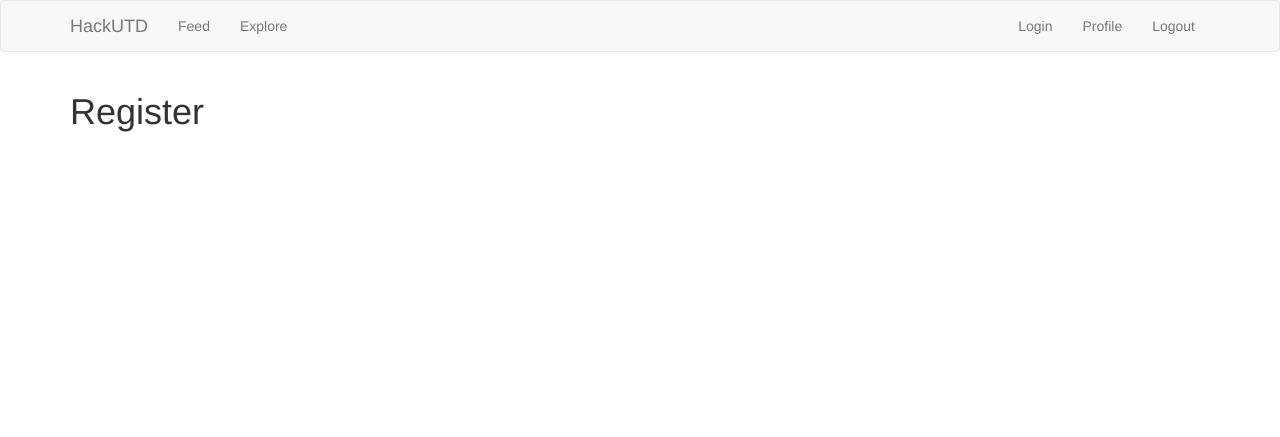
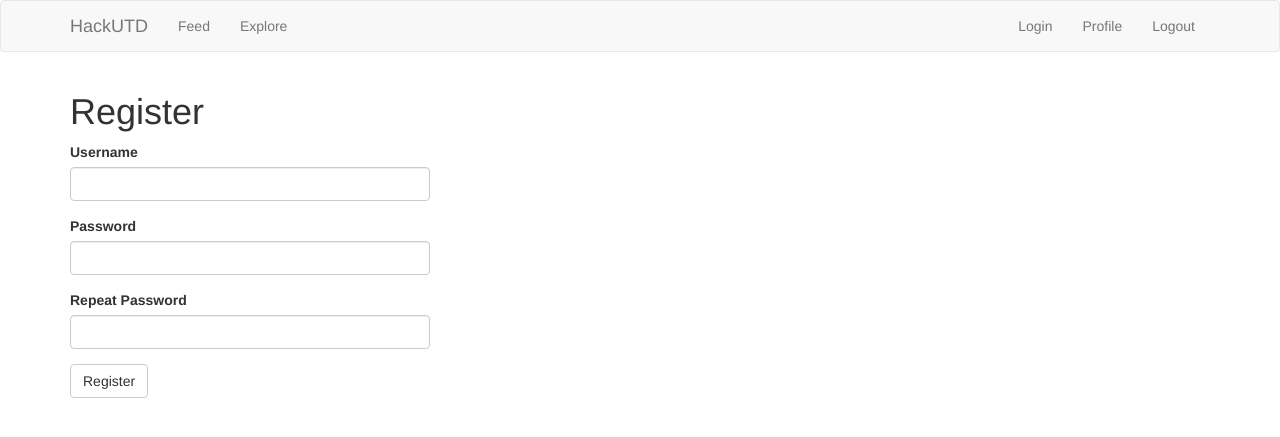
Before and after one commit to rosalogia/comission, a Flask app: page /register in a window 1280 px wide. Shown: the top 437 px of the page. Run offline with Flask 3, Linux system fonts and the light colour scheme; some libraries are stand-ins or nearby versions.

Commit message:
Added registration form

```diff
--- a/hackutd/app/forms.py
+++ b/hackutd/app/forms.py
@@ -1,9 +1,15 @@
 from flask_wtf import FlaskForm
 from wtforms import StringField, PasswordField, BooleanField, SubmitField
-from wtforms.validators import DataRequired
+from wtforms.validators import DataRequired, EqualTo
 
 class LoginForm(FlaskForm):
    username = StringField('Username', validators=[DataRequired()])
    password = PasswordField('Password', validators=[DataRequired()])
    remember_me = BooleanField('Remember Me')
    submit = SubmitField('Sign In')
+
+class RegistrationForm(FlaskForm):
+   username = StringField('Username', validators=[DataRequired()])
+   password = PasswordField('Password', validators=[DataRequired()])
+   password2 = PasswordField('Repeat Password', validators=[DataRequired(), EqualTo('password')])
+   submit = SubmitField('Register')
--- a/hackutd/app/routes.py
+++ b/hackutd/app/routes.py
@@ -1,6 +1,6 @@
 from flask import render_template, flash, redirect, url_for
 from app import app
-from app.forms import LoginForm
+from app.forms import LoginForm, RegistrationForm
 
 @app.route("/")
 @app.route("/index")
@@ -29,4 +29,7 @@ def profile():
 
 @app.route("/register")
 def register():
-    return render_template("register.html", title="Register")
+    form = RegistrationForm()
+    if form.validate_on_submit():
+        return redirect(url_for('index'))
+    return render_template("register.html", title="Register", form=form)
--- a/hackutd/app/templates/register.html
+++ b/hackutd/app/templates/register.html
@@ -1,5 +1,12 @@
 {% extends "base.html" %}
 
+{% import "bootstrap/wtf.html" as wtf %}
+
 {% block app_content %}
-<h1>Register</h1>
+    <h1>Register</h1>
+    <div class="row">
+        <div class="col-md-4">
+            {{ wtf.quick_form(form) }}
+        </div>
+    </div>
 {% endblock %}
```
